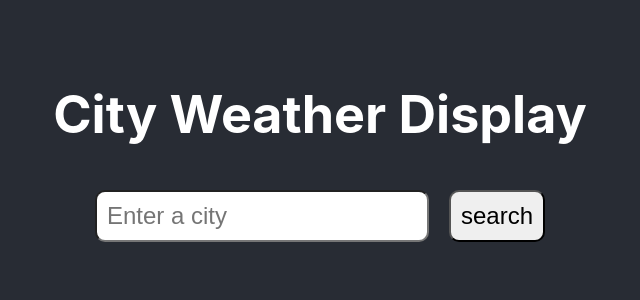
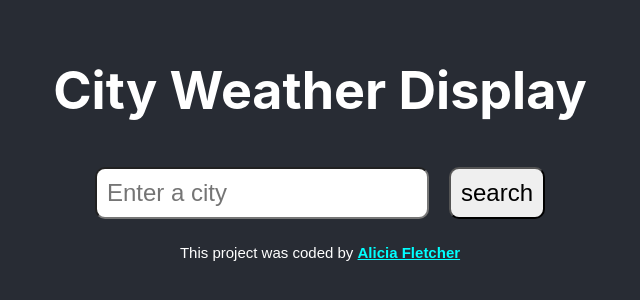
Before and after one commit to anafletcher/new-react-project, a React (Create React App) app: page / in a window 1280 px wide. Shown: the part 250-550 px from the top of the page, without its empty margins (320-960 px from the left). Built offline with nearby package versions, Linux system fonts and the light colour scheme.

Commit message:
Added footer with link my portfolio page

```diff
--- a/src/App.css
+++ b/src/App.css
@@ -12,3 +12,17 @@
   font-size: calc(10px + 2vmin);
   color: white;
 }
+
+.App-footer p {
+  font-size: 15px;
+  font-family: fantasy;
+}
+
+.App-footer a {
+  color: aqua;
+  font-weight: bold;
+}
+
+.App-footer a:hover {
+  color: orange;
+}
--- a/src/App.js
+++ b/src/App.js
@@ -2,15 +2,26 @@ import "./App.css";
 
 import Weather from "./Weather";
 
-function App() {
+export default function App() {
   return (
     <div className="App">
       <header className="App-header">
         <h1>City Weather Display</h1>
         <Weather />
+        <footer className="App-footer">
+          <p>
+            This project was coded by{" "}
+            <a
+              href="https://my-project-portfolio-afletcher.netlify.app/"
+              target="_blank"
+              rel="noreferrer"
+            >
+              {" "}
+              Alicia Fletcher
+            </a>
+          </p>
+        </footer>
       </header>
     </div>
   );
 }
-
-export default App;
```
